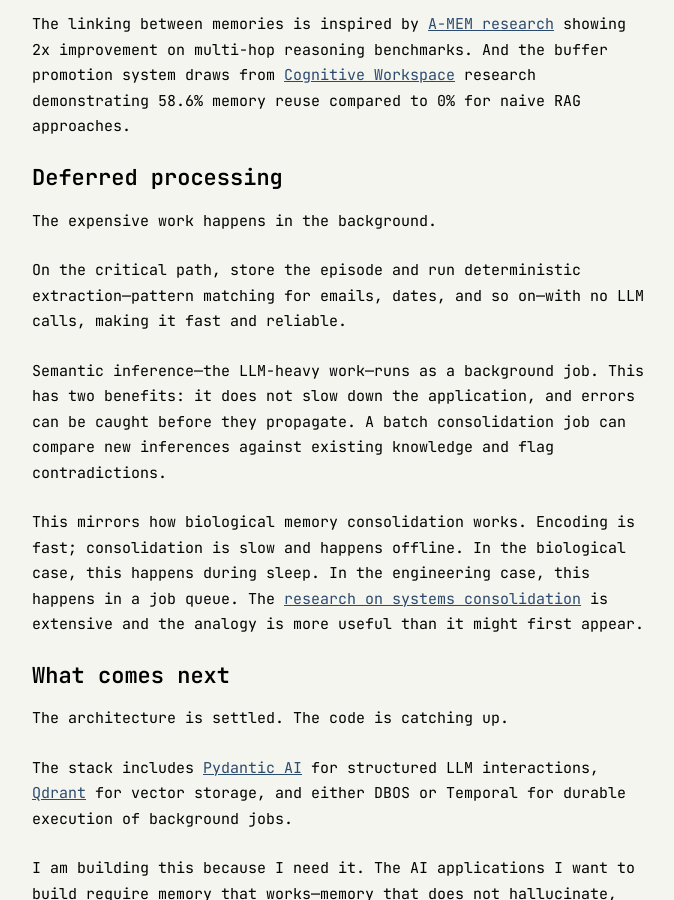
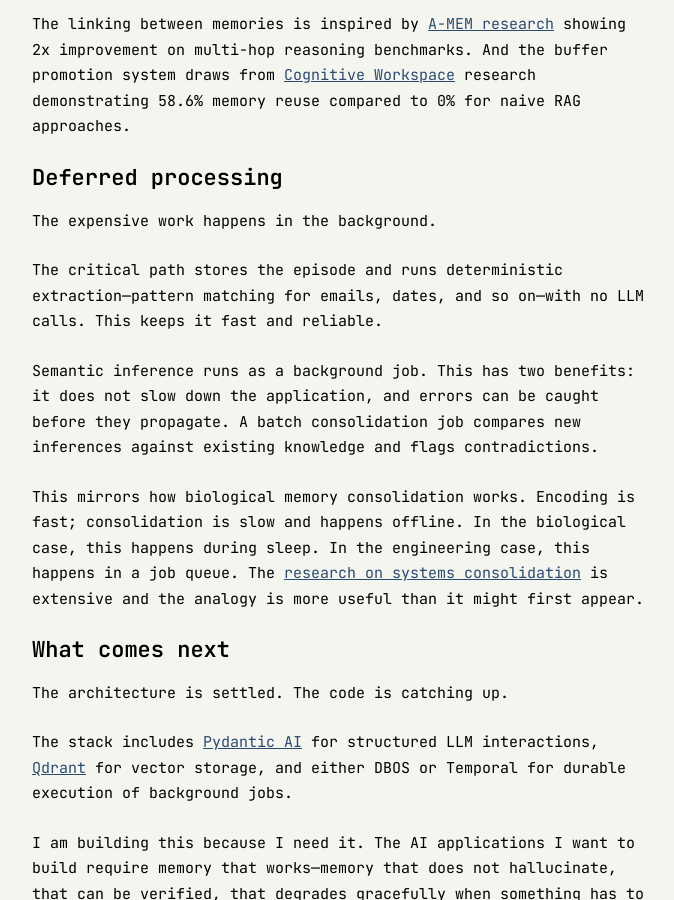
Before and after one commit to ashita-ai/ashita-ai.github.io, a Jekyll site: the page built from _posts/2025-01-04-introducing-engram.md, in a window 1280 px wide and 900 px high, scrolled down 2921 px. Shown: the whole window, without its empty margins (302-976 px from the left). Built offline with Jekyll 4.4.1, drawn with Linux system fonts in a browser that asks for light colours.

Commit message:
Fix incomplete sentences in deferred processing section

```diff
--- a/_posts/2025-01-04-introducing-engram.md
+++ b/_posts/2025-01-04-introducing-engram.md
@@ -68,9 +68,9 @@ The linking between memories is inspired by [A-MEM research](https://arxiv.org/a
 
 The expensive work happens in the background.
 
-On the critical path, store the episode and run deterministic extraction—pattern matching for emails, dates, and so on—with no LLM calls, making it fast and reliable.
+The critical path stores the episode and runs deterministic extraction—pattern matching for emails, dates, and so on—with no LLM calls. This keeps it fast and reliable.
 
-Semantic inference—the LLM-heavy work—runs as a background job. This has two benefits: it does not slow down the application, and errors can be caught before they propagate. A batch consolidation job can compare new inferences against existing knowledge and flag contradictions.
+Semantic inference runs as a background job. This has two benefits: it does not slow down the application, and errors can be caught before they propagate. A batch consolidation job compares new inferences against existing knowledge and flags contradictions.
 
 This mirrors how biological memory consolidation works. Encoding is fast; consolidation is slow and happens offline. In the biological case, this happens during sleep. In the engineering case, this happens in a job queue. The [research on systems consolidation](https://pubmed.ncbi.nlm.nih.gov/7624455/) is extensive and the analogy is more useful than it might first appear.
 
```
